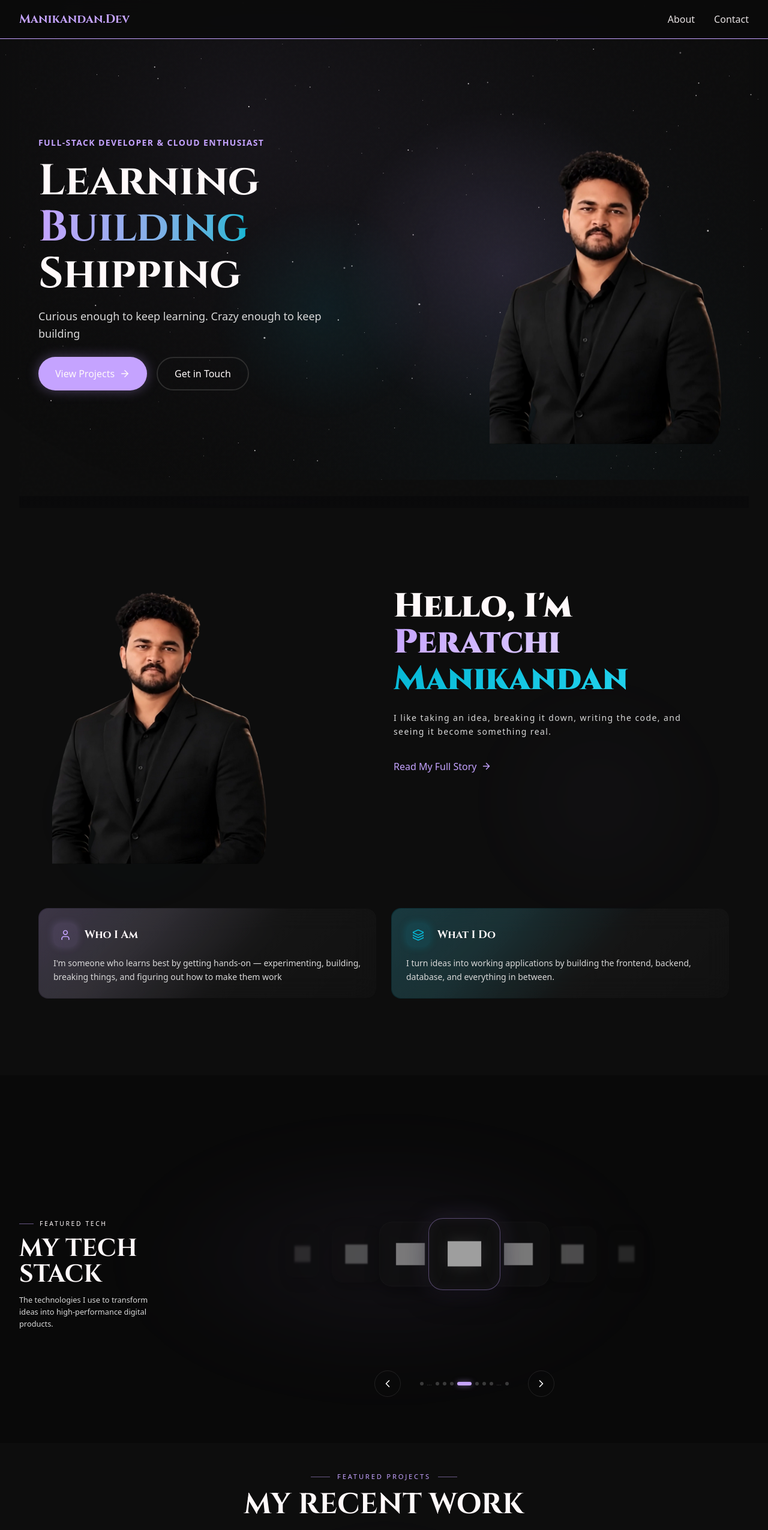
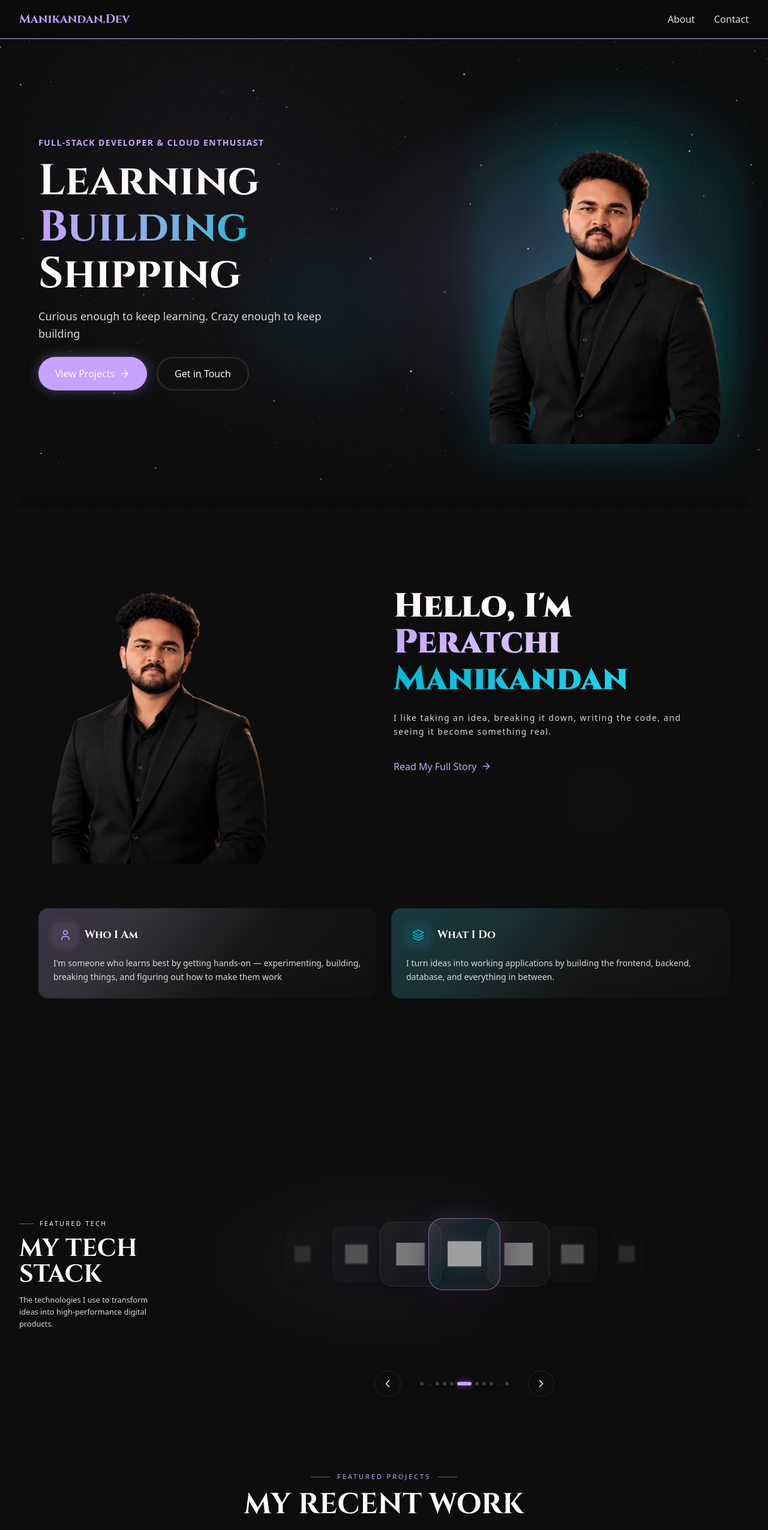
Before and after one commit to cloud-dev004/Tech-Horoscope, a React (Vite) app: page / in a window 1280 px wide. Shown: the top 2551 px of the page at 60% size. Built offline with nearby package versions, Linux system fonts and the light colour scheme; grey boxes are pictures that could not be loaded.

Commit message:
UI improvement

```diff
--- a/src/components/Hero.jsx
+++ b/src/components/Hero.jsx
@@ -32,7 +32,7 @@ const Hero = () => {
       ref={containerRef}
       className="relative flex flex-col justify-start"
     >
-      <div className="relative w-full overflow-hidden flex items-start bg-transparent pt-1 sm:pt-2 lg:pt-3 pb-2 sm:pb-4 lg:pb-6">
+      <div className="relative w-full flex items-start bg-transparent pt-1 sm:pt-2 lg:pt-3 pb-2 sm:pb-4 lg:pb-6">
         {/* Background glow (animated) */}
         <motion.div
           className="absolute inset-0 pointer-events-none -z-10"
@@ -150,16 +150,25 @@ const Hero = () => {
               }}
             >
               <motion.div
-                className="relative w-[180px] sm:w-[240px] md:w-[320px] lg:w-[400px] aspect-[3/4] sm:aspect-[9/16] shrink-0 group mx-auto"
+                className="relative w-[250px] sm:w-[300px] md:w-[350px] lg:w-[400px] aspect-[3/4] sm:aspect-[9/16] shrink-0 group mx-auto"
                 style={{ y: portraitY }}
                 whileHover={{ scale: 1.02 }}
               >
+                {/* Ambient Glowing Aura — Smooth Radial Fade to prevent hard edge clipping */}
+                <div
+                  className="absolute top-1/2 left-1/2 -translate-x-1/2 -translate-y-1/2 w-[115%] h-[115%] rounded-full blur-xl opacity-75 group-hover:opacity-100 transition-opacity duration-500 pointer-events-none"
+                  style={{
+                    background: "radial-gradient(circle, rgba(197,163,255,0.25) 0%, rgba(6,182,212,0.18) 45%, transparent 70%)"
+                  }}
+                  aria-hidden="true"
+                />
+
                 <img
                   src={profileScrolledImg}
                   alt="Profile with developer stats"
                   width={945}
                   height={1260}
-                  className="relative w-full h-full object-contain"
+                  className="relative w-full h-full object-contain filter drop-shadow-[0_0_20px_rgba(197,163,255,0.4)] drop-shadow-[0_0_40px_rgba(6,182,212,0.25)] transition-all duration-300"
                 />
               </motion.div>
             </motion.div>
--- a/src/components/StarfieldBackground.jsx
+++ b/src/components/StarfieldBackground.jsx
@@ -50,11 +50,11 @@ const StarfieldBackground = () => {
           y: Math.random() * height,
           size,
           baseOpacity: 0.3 + Math.random() * 0.6, // 0.3 to 0.9
-          vx: -(70 + Math.random() * 80) / 60, // 70-150px per second leftward
-          vy: (25 + Math.random() * 35) / 60, // 25-60px per second downward
+          vx: -(20 + Math.random() * 25) / 60, // 20-45px per second leftward
+          vy: (8 + Math.random() * 12) / 60, // downward speed
           isTwinkling,
           twinklePhase: Math.random() * Math.PI * 2,
-          twinkleSpeed: (Math.PI * 2) / (15 + Math.random() * 15), // Rapid 0.25-0.5s twinkle cycle
+          twinkleSpeed: (Math.PI * 2) / (45 + Math.random() * 45), // Faster 0.75-1.5s twinkle cycle
         });
       }
     };
@@ -65,10 +65,10 @@ const StarfieldBackground = () => {
           x: width * 0.25,
           y: height * 0.25,
           radius: Math.max(width, height) * 0.5,
-          color: "rgba(197, 163, 255, 0.05)", // Lavender Mist
+          color: "rgba(197, 163, 255, 0.04)", // Lavender Mist
           angle: 0,
-          speed: 0.015,
-          orbitRadius: 80,
+          speed: 0.004,
+          orbitRadius: 60,
           baseX: width * 0.25,
           baseY: height * 0.25,
         },
@@ -76,10 +76,10 @@ const StarfieldBackground = () => {
           x: width * 0.75,
           y: height * 0.75,
           radius: Math.max(width, height) * 0.5,
-          color: "rgba(6, 182, 212, 0.045)", // Cyan
+          color: "rgba(6, 182, 212, 0.035)", // Cyan
           angle: Math.PI,
-          speed: 0.012,
-          orbitRadius: 100,
+          speed: 0.0035,
+          orbitRadius: 80,
           baseX: width * 0.75,
           baseY: height * 0.75,
         },
@@ -87,10 +87,10 @@ const StarfieldBackground = () => {
           x: width * 0.5,
           y: height * 0.5,
           radius: Math.max(width, height) * 0.6,
-          color: "rgba(197, 163, 255, 0.04)",
+          color: "rgba(197, 163, 255, 0.03)",
           angle: Math.PI / 2,
-          speed: 0.010,
-          orbitRadius: 140,
+          speed: 0.0025,
+          orbitRadius: 110,
           baseX: width * 0.5,
           baseY: height * 0.5,
         }
--- a/src/components/TechStack.jsx
+++ b/src/components/TechStack.jsx
@@ -186,12 +186,17 @@ const TechCard = ({
         zIndex,
         pointerEvents: isActive ? "auto" : "none",
         borderRadius: 24,
-        background: "rgba(18, 18, 18, 0.7)",
-        backdropFilter: "blur(12px)",
+        background: isActive
+          ? "linear-gradient(135deg, rgba(197, 163, 255, 0.16) 0%, rgba(6, 182, 212, 0.1) 50%, rgba(255, 255, 255, 0.05) 100%)"
+          : "linear-gradient(135deg, rgba(255, 255, 255, 0.07) 0%, rgba(255, 255, 255, 0.02) 100%)",
+        backdropFilter: "blur(16px)",
+        WebkitBackdropFilter: "blur(16px)",
         border: isActive
-          ? "1px solid rgba(197, 163, 255, 0.4)"
-          : "1px solid rgba(255, 255, 255, 0.05)",
-        boxShadow: isActive ? undefined : "0 10px 30px rgba(0,0,0,0.5)",
+          ? "1px solid rgba(197, 163, 255, 0.55)"
+          : "1px solid rgba(255, 255, 255, 0.12)",
+        boxShadow: isActive
+          ? "0 12px 35px rgba(197, 163, 255, 0.25), 0 0 20px rgba(6, 182, 212, 0.15), inset 0 0 20px rgba(197, 163, 255, 0.1)"
+          : "0 8px 25px rgba(0, 0, 0, 0.35)",
         display: "flex",
         alignItems: "center",
         justifyContent: "center",
@@ -204,8 +209,8 @@ const TechCard = ({
         <div
           className="absolute inset-0 rounded-[24px] opacity-0 group-hover:opacity-100 transition-opacity duration-500 pointer-events-none"
           style={{
-            boxShadow: "inset 0 0 30px rgba(197, 163, 255, 0.2)",
-            border: "1px solid rgba(197, 163, 255, 0.7)",
+            boxShadow: "inset 0 0 25px rgba(197, 163, 255, 0.3)",
+            border: "1px solid rgba(197, 163, 255, 0.8)",
           }}
         />
       )}
@@ -368,7 +373,7 @@ const TechStack = () => {
         width: "100%",
         paddingTop: "clamp(4rem, 10vw, 8rem)",
         paddingBottom: "clamp(3rem, 6vw, 5rem)",
-        background: "#090909",
+        background: "transparent",
         display: "flex",
         flexDirection: "column",
         userSelect: "none",
```
